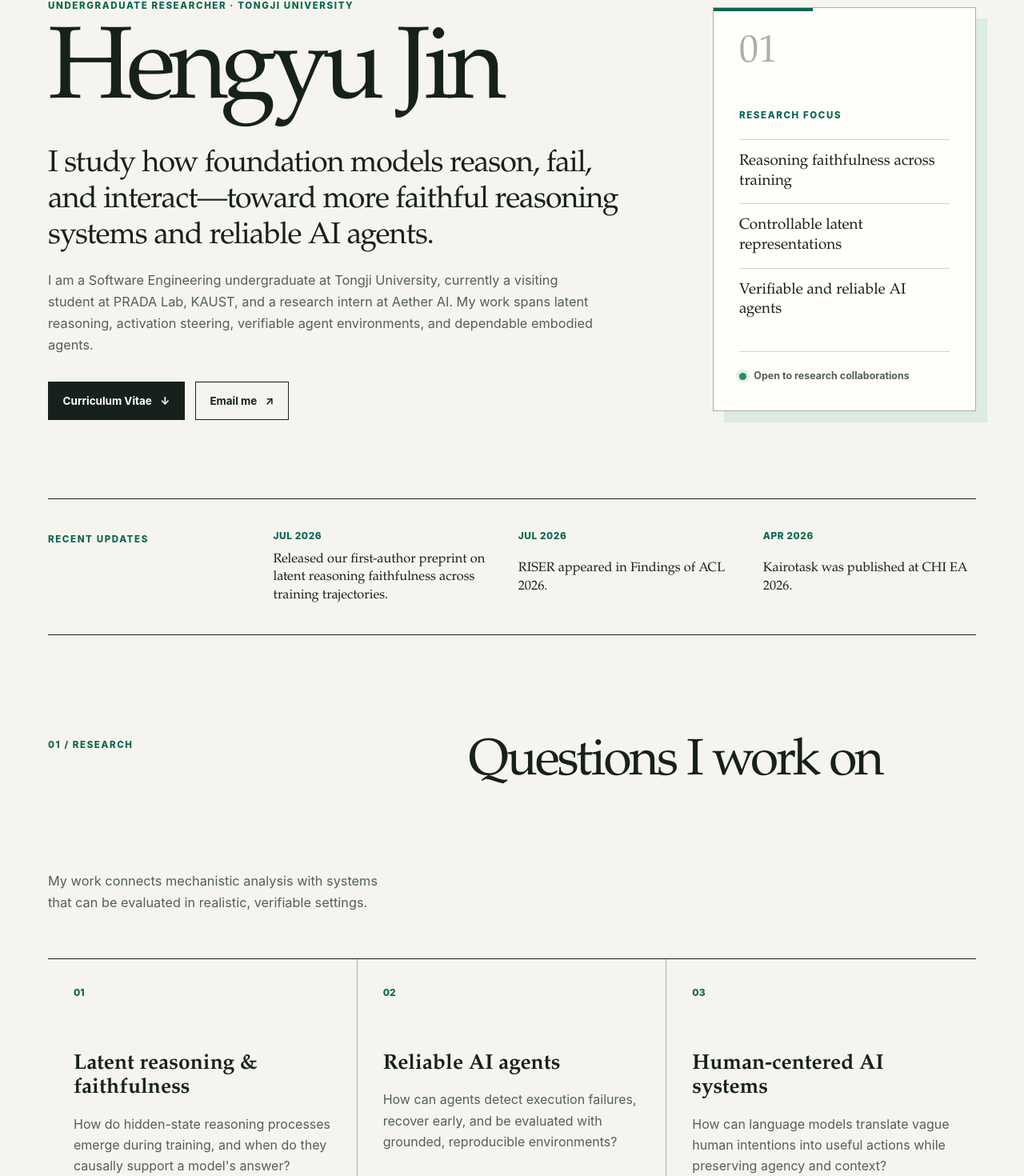
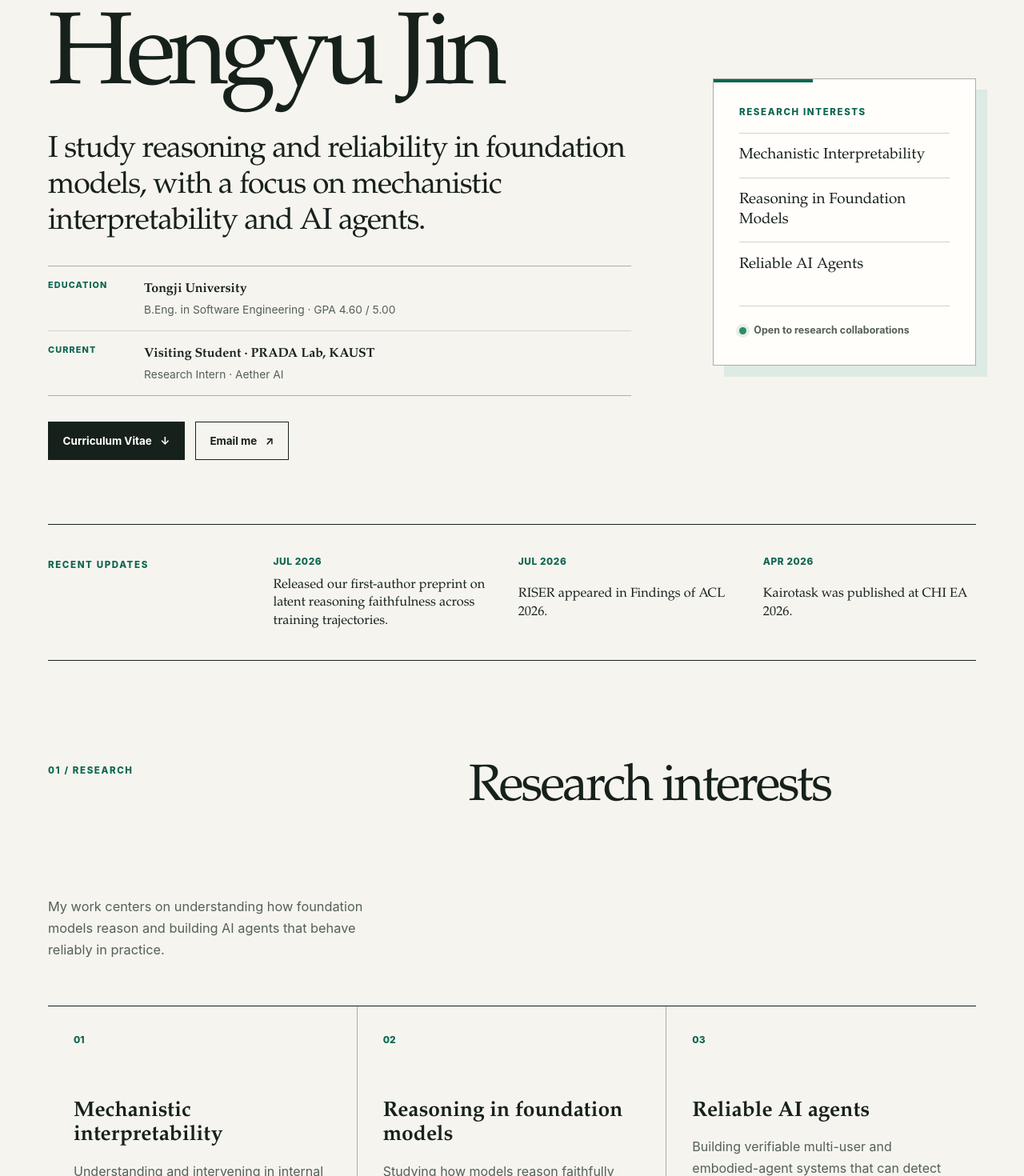
Before and after one commit to kings099/kings099.github.io, a Next.js app: page / in a window 1280 px wide. Shown: the part 178-1648 px from the top of the page at 80% size. Built offline with nearby package versions, Linux system fonts and the light colour scheme.

Commit message:
Clarify academic profile and research interests

```diff
--- a/app/globals.css
+++ b/app/globals.css
@@ -177,11 +177,48 @@ a {
   letter-spacing: -0.025em;
 }
 
-.hero-bio {
-  max-width: 700px;
+.hero-facts {
+  display: grid;
+  max-width: 760px;
+  margin-top: 2rem;
+  border-top: 1px solid var(--line-dark);
+  border-bottom: 1px solid var(--line-dark);
+}
+
+.hero-fact {
+  display: grid;
+  grid-template-columns: 100px 1fr;
+  gap: 1.25rem;
+  padding: 0.9rem 0;
+}
+
+.hero-fact + .hero-fact {
+  border-top: 1px solid var(--line);
+}
+
+.hero-fact p {
   margin: 0;
+  color: var(--accent);
+  font-size: 0.68rem;
+  font-weight: 800;
+  letter-spacing: 0.1em;
+  text-transform: uppercase;
+}
+
+.hero-fact div {
+  display: grid;
+  gap: 0.12rem;
+}
+
+.hero-fact strong {
+  font-family: var(--serif);
+  font-size: 1rem;
+  font-weight: 650;
+}
+
+.hero-fact span {
   color: var(--ink-soft);
-  font-size: 1.02rem;
+  font-size: 0.86rem;
 }
 
 .hero-actions {
@@ -244,12 +281,8 @@ a {
   background: var(--accent);
 }
 
-.focus-number {
-  margin-bottom: 2.8rem;
-  color: var(--line-dark);
-  font-family: var(--serif);
-  font-size: 3rem;
-  line-height: 1;
+.focus-panel .focus-label {
+  margin-bottom: 1rem;
 }
 
 .focus-panel ul {
--- a/app/layout.tsx
+++ b/app/layout.tsx
@@ -4,7 +4,7 @@ import "./globals.css";
 
 const title = "Hengyu Jin | Academic Homepage";
 const description =
-  "Hengyu Jin is an undergraduate researcher working on reasoning and reliability in foundation models and AI agents.";
+  "Hengyu Jin is an undergraduate researcher working on mechanistic interpretability, reasoning in foundation models, and reliable AI agents.";
 
 export async function generateMetadata(): Promise<Metadata> {
   const requestHeaders = await headers();
@@ -24,7 +24,8 @@ export async function generateMetadata(): Promise<Metadata> {
     description,
     keywords: [
       "Hengyu Jin",
-      "latent reasoning",
+      "mechanistic interpretability",
+      "reasoning in foundation models",
       "foundation models",
       "AI agents",
       "activation steering",
--- a/app/page.tsx
+++ b/app/page.tsx
@@ -154,19 +154,28 @@ export default function Home() {
       <main id="main-content">
         <section className="hero section-shell" id="about">
           <div className="hero-copy">
-            <p className="eyebrow">Undergraduate researcher · Tongji University</p>
+            <p className="eyebrow">Undergraduate researcher in artificial intelligence</p>
             <h1>Hengyu Jin</h1>
             <p className="hero-lede">
-              I study how foundation models reason, fail, and interact—toward
-              more faithful reasoning systems and reliable AI agents.
+              I study reasoning and reliability in foundation models, with a
+              focus on mechanistic interpretability and AI agents.
             </p>
-            <p className="hero-bio">
-              I am a Software Engineering undergraduate at Tongji University,
-              currently a visiting student at PRADA Lab, KAUST, and a research
-              intern at Aether AI. My work spans latent reasoning, activation
-              steering, verifiable agent environments, and dependable embodied
-              agents.
-            </p>
+            <div className="hero-facts" aria-label="Academic profile">
+              <div className="hero-fact">
+                <p>Education</p>
+                <div>
+                  <strong>Tongji University</strong>
+                  <span>B.Eng. in Software Engineering · GPA 4.60 / 5.00</span>
+                </div>
+              </div>
+              <div className="hero-fact">
+                <p>Current</p>
+                <div>
+                  <strong>Visiting Student · PRADA Lab, KAUST</strong>
+                  <span>Research Intern · Aether AI</span>
+                </div>
+              </div>
+            </div>
             <div className="hero-actions">
               <a className="button button-primary" href="/Hengyu_Jin_CV.pdf">
                 Curriculum Vitae <span aria-hidden="true">↓</span>
@@ -178,12 +187,11 @@ export default function Home() {
           </div>
 
           <aside className="focus-panel" aria-label="Research focus">
-            <div className="focus-number">01</div>
-            <p className="focus-label">Research focus</p>
+            <p className="focus-label">Research interests</p>
             <ul>
-              <li>Reasoning faithfulness across training</li>
-              <li>Controllable latent representations</li>
-              <li>Verifiable and reliable AI agents</li>
+              <li>Mechanistic Interpretability</li>
+              <li>Reasoning in Foundation Models</li>
+              <li>Reliable AI Agents</li>
             </ul>
             <div className="focus-status">
               <span className="status-dot" aria-hidden="true" />
@@ -218,35 +226,35 @@ export default function Home() {
         <section className="section-shell content-section" id="research">
           <div className="section-heading">
             <p className="section-index">01 / Research</p>
-            <h2>Questions I work on</h2>
+            <h2>Research interests</h2>
             <p>
-              My work connects mechanistic analysis with systems that can be
-              evaluated in realistic, verifiable settings.
+              My work centers on understanding how foundation models reason
+              and building AI agents that behave reliably in practice.
             </p>
           </div>
           <div className="research-grid">
             <article className="research-card">
               <span>01</span>
-              <h3>Latent reasoning &amp; faithfulness</h3>
+              <h3>Mechanistic interpretability</h3>
               <p>
-                How do hidden-state reasoning processes emerge during training,
-                and when do they causally support a model&apos;s answer?
+                Understanding and intervening in internal representations
+                through training-dynamics analysis and activation steering.
               </p>
             </article>
             <article className="research-card">
               <span>02</span>
-              <h3>Reliable AI agents</h3>
+              <h3>Reasoning in foundation models</h3>
               <p>
-                How can agents detect execution failures, recover early, and be
-                evaluated with grounded, reproducible environments?
+                Studying how models reason faithfully and efficiently across
+                latent and explicit reasoning settings.
               </p>
             </article>
             <article className="research-card">
               <span>03</span>
-              <h3>Human-centered AI systems</h3>
+              <h3>Reliable AI agents</h3>
               <p>
-                How can language models translate vague human intentions into
-                useful actions while preserving agency and context?
+                Building verifiable multi-user and embodied-agent systems that
+                can detect failures, recover, and be evaluated reproducibly.
               </p>
             </article>
           </div>
```
